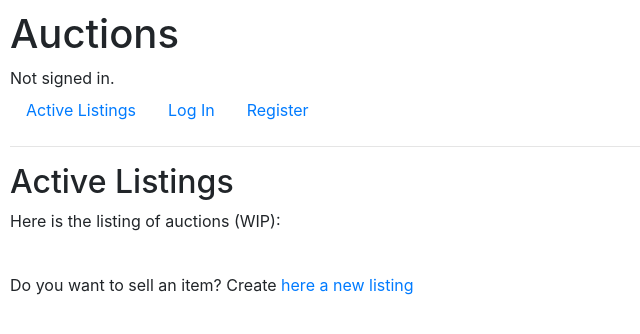
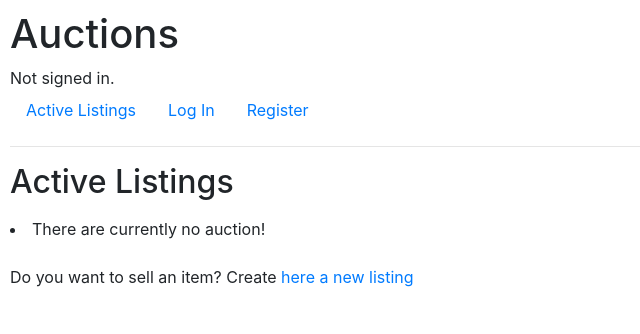
Before and after one commit to AntoineSau/commerce, a Django app: page / in a window 1280 px wide. Shown: the top 334 px of the page, without its empty margins (0-640 px from the left). Run offline with Django 3.2, Linux system fonts and the light colour scheme; data that the repository does not hold is empty; some libraries are stand-ins or nearby versions.

Commit message:
basic user listing creation working. TODO: add userid in auction Model

```diff
--- a/auctions/templates/auctions/index.html
+++ b/auctions/templates/auctions/index.html
@@ -3,15 +3,54 @@
 {% block body %}
     <h2>Active Listings</h2>
 
-    Here is the listing of auctions (WIP):
-
     <p></p>
 
+    <!-- Looping over all auctions-->
     {% for auction in auctions %}
-			<li>{{ auction.title }} for  {{ auction.startingbid }} Euros. Category is {{ auction.category}},
-                UPLOADED by user with ID -> {{ auction.userid.id }}</li>
-	{% endfor %}
+
+        <!-- Adapting content displayed in function of what optional fields have been added or not -->
+        {% if auction.category and auction.image%}
+        <li><b>{{ auction.title }}</b>
+            <p></p>
+            Uploaded by "{{ auction.userid.username }}"
+            <p></p>
+            Initial bid: "{{ auction.startingbid }}" Euros / CORRECT TO CURRENT PRICE!
+            <p></p>
+            Category: {{ auction.category }}
+            <p></p>
+            <img src="{{ auction.image }}" alt="Image for {{ auction.title }}" width="100" height="100">
+            <p></p>
+            -------
+        </li>
+        {% elif auction.image %}
+            <li>There is only image, but not category </li>
+            <p></p>
+            -------
+        {% elif auction.category %}
+            <li>Only category but no image!</li>
+            <p></p>
+            -------
+        {% else %}
+            <li><b>{{ auction.title }}</b>
+                <p></p>
+                Uploaded by "{{ auction.userid.username }}"
+                <p></p>
+                Initial bid: "{{ auction.startingbid }}" Euros
+            </li>
+            -------
+        {% endif %}
+
+    <!-- Adding possibility that there is NO auction -->
+    {% empty %}
+        <li>There are currently no auction!</li>
+
+    {% endfor %}
     <br>
     Do you want to sell an item? Create <a href="{% url 'createlisting' %}">here a new listing</a>
 
 {% endblock %}
+
+<!-- Images
+    Cat img https://steamuserimages-a.akamaihd.net/ugc/1644340994747007967/853B20CD7694F5CF40E83AAC670572A3FE1E3D35/
+    Lama img https://ih1.redbubble.net/image.1036920113.4491/st,small,845x845-pad,1000x1000,f8f8f8.u1.jpg
+-->
```
